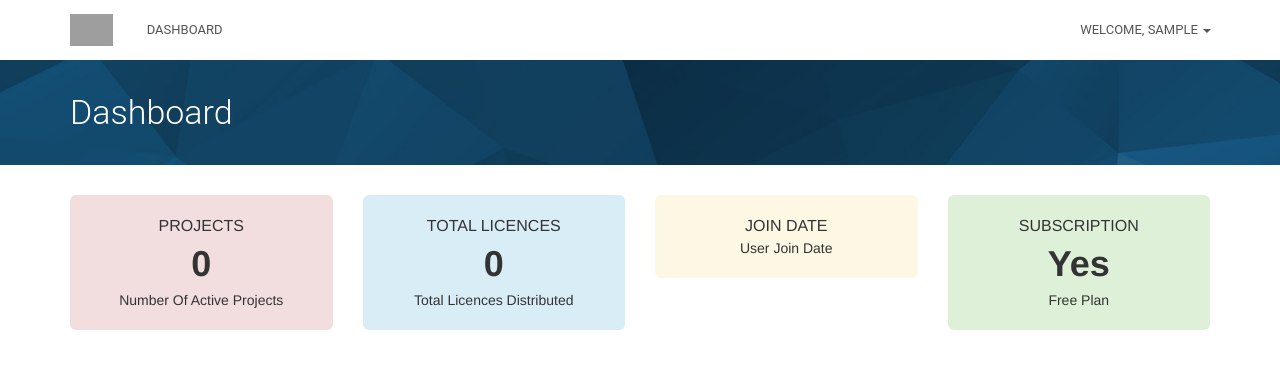
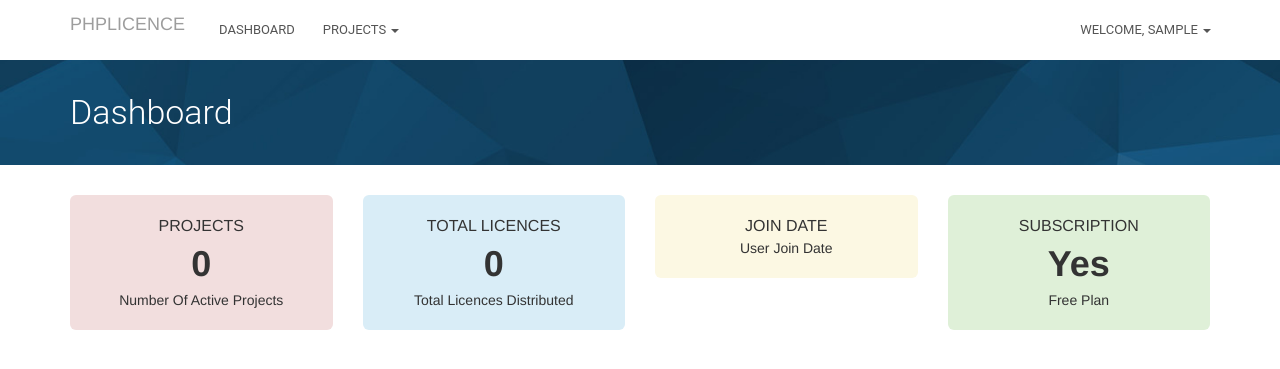
Before and after one commit to jwadia/phplicence, a PHP site: page / in a window 1280 px wide. Shown: the top 369 px of the page. Run offline with PHP 8.4, Linux system fonts and the light colour scheme; the visitor is signed in with stand-in values (Sample User, id 1); data that the repository does not hold is empty; some libraries are stand-ins or nearby versions; grey boxes are pictures that could not be loaded.

Commit message:
Edited Header (Project Settings)

```diff
--- a/webserver/inc/header.php
+++ b/webserver/inc/header.php
@@ -7,6 +7,8 @@ $username = $_SESSION['username'];
 if (($_SESSION['rank']) == "0") {
 	die(header("Location: email.php"));
 }
+
+
 ?>
 
 <meta charset="utf-8">
@@ -26,12 +28,21 @@ if (($_SESSION['rank']) == "0") {
 				<span class="icon-bar"></span>
 				<span class="icon-bar"></span>
 			</button>
-			<a href="index.php" class="navbar-brand"><img src="#"></img></a>
+			<a href="index.php" class="navbar-brand">PHPLICENCE</a>
 		</div>
 		<!--MENU ITEMS-->
 		<div class="collapse navbar-collapse" id="mainNavBar">
 			<ul class="nav navbar-nav">
 				<li><a href="index.php">Dashboard</a></li>
+				<li class="dropdown">
+					<a href="#" class="dropdown-toggle" data-toggle="dropdown">Projects
+					<span class="caret"></span></a>
+					<ul class="dropdown-menu">
+						<li><a href="/newproject.php">New Project</a></li>
+						<li><a href="/viewproject.php">View Projects</a></li>
+						<li><a href="/manageproject.php">Manage Projects</a></li>
+					</ul>
+				</li>
 				<?php
 				if (($_SESSION['rank']) == "5") {
 					echo '
```
